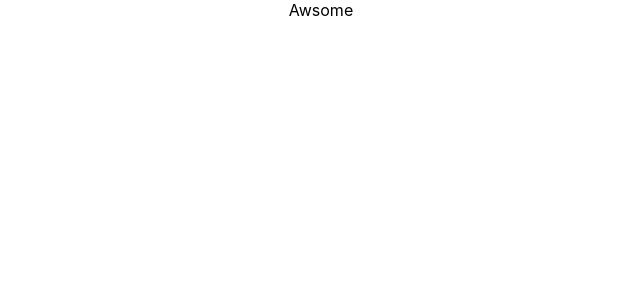
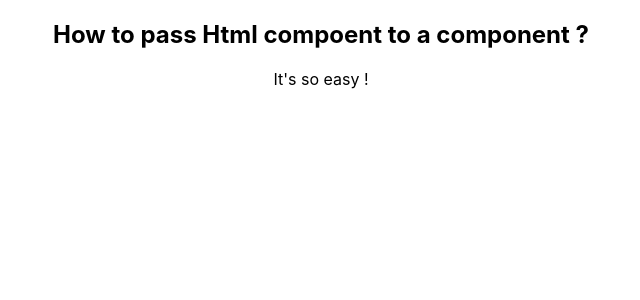
Before and after one commit to dev-alamin1/typescript-practice, a React (Create React App) app: page / in a window 1280 px wide. Shown: the top 300 px of the page, without its empty margins (319-959 px from the left). Built offline with nearby package versions, Linux system fonts and the light colour scheme.

Commit message:
pass html elemnent to a component

```diff
--- a/src/App.tsx
+++ b/src/App.tsx
@@ -1,10 +1,15 @@
 import './App.css'
-import Status from './components/ChildrenDataPass/Status';
+import HtmlCompnetPassToChildren from './components/ChildrenDataPass/HtmlCompnetPassToChildren';
 function App() {
 
   return (
     <div className="App">
-      <Status>Awsome</Status>
+      <HtmlCompnetPassToChildren>
+        <div>
+            <h2>How to pass Html compoent to a component ?</h2>
+            <p>It's so easy !</p>
+        </div>
+      </HtmlCompnetPassToChildren>
     </div>
   );
 }
--- /dev/null
+++ b/src/components/ChildrenDataPass/HtmlCompnetPassToChildren.tsx
@@ -0,0 +1,15 @@
+import React from 'react';
+
+type HtmlComponetTypes = {
+    children : React.ReactNode
+}
+
+const HtmlCompnetPassToChildren = ({children} :HtmlComponetTypes) => {
+    return (
+        <div>
+            {children}
+        </div>
+    );
+};
+
+export default HtmlCompnetPassToChildren;
```
